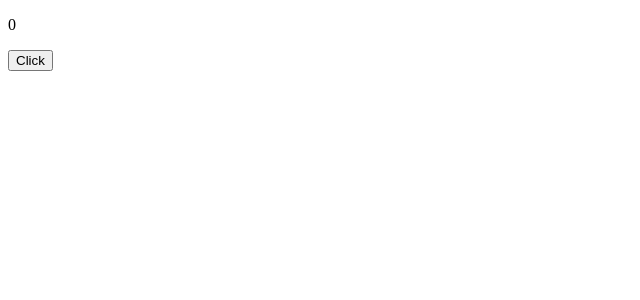
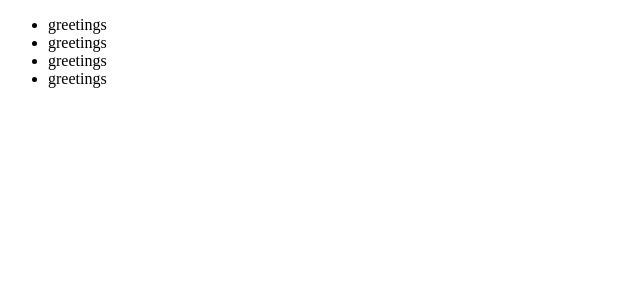
Before and after one commit to anematode/learning-react, a React app: page / in a window 1280 px wide. Shown: the top 300 px of the page, without its empty margins (0-640 px from the left). Built offline with nearby package versions, Linux system fonts and the light colour scheme.

Commit message:
passing props

```diff
--- a/src/index.jsx
+++ b/src/index.jsx
@@ -1,5 +1,9 @@
 import React, { useState } from "react"
 import ReactDOM from "react-dom"
+
+function TodoItem ({ name }) {
+  return ( <li>{name}</li> )
+}
 
 function App () {
   const [ current, setCurrent ] = useState(0)
@@ -8,7 +12,14 @@ function App () {
     setCurrent(current + 1)
   }
 
-  return ( <> <p>{current}</p> <button onClick={handleClick}>Click</button> </> )
+  return ( <>
+    <ul>
+      <TodoItem name={"greetings"}/>
+      <TodoItem name={"greetings"}/>
+      <TodoItem name={"greetings"}/>
+      <TodoItem name={"greetings"}/>
+    </ul>
+  </> )
 }
 
 ReactDOM.render(<App/>, document.getElementById("root"))
```
